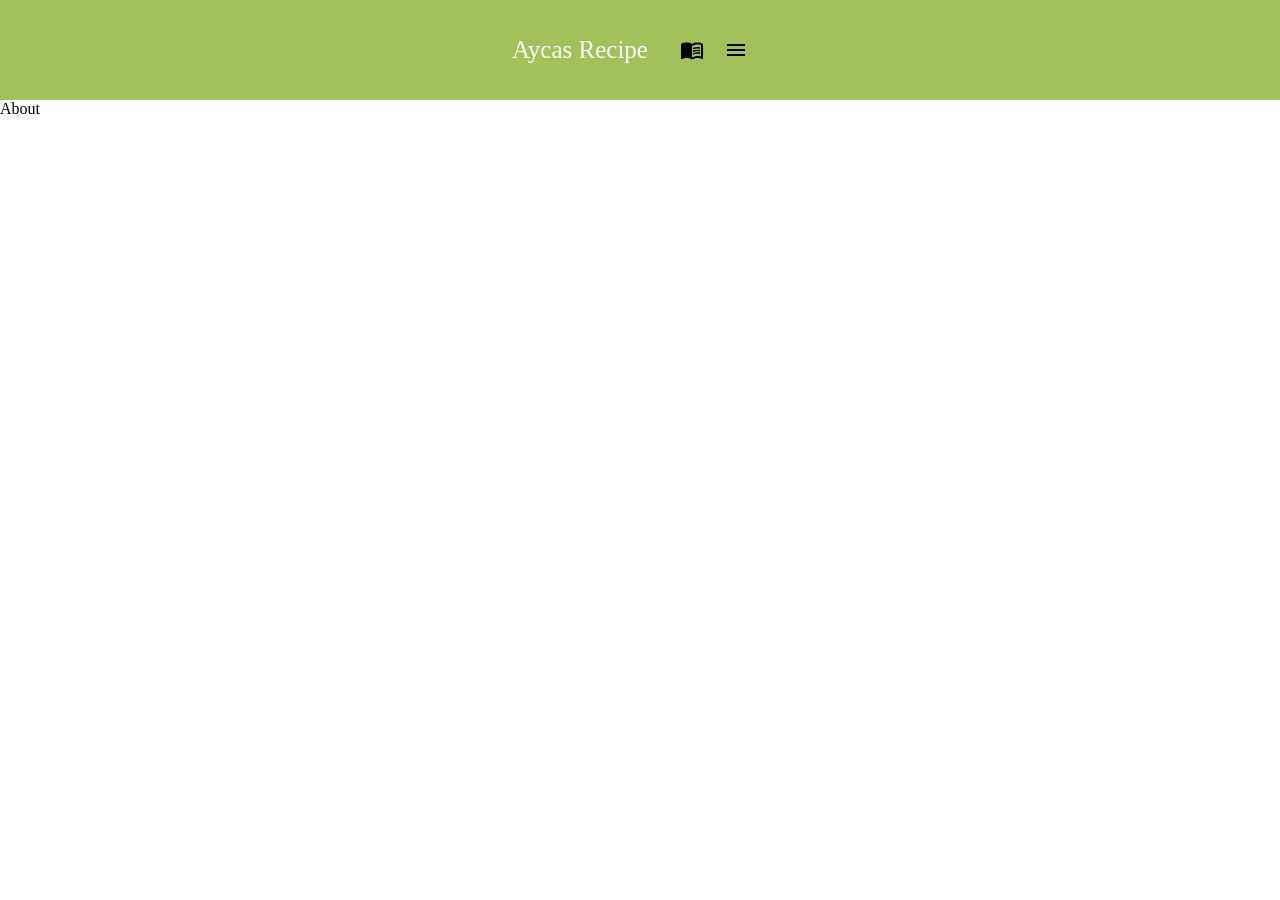
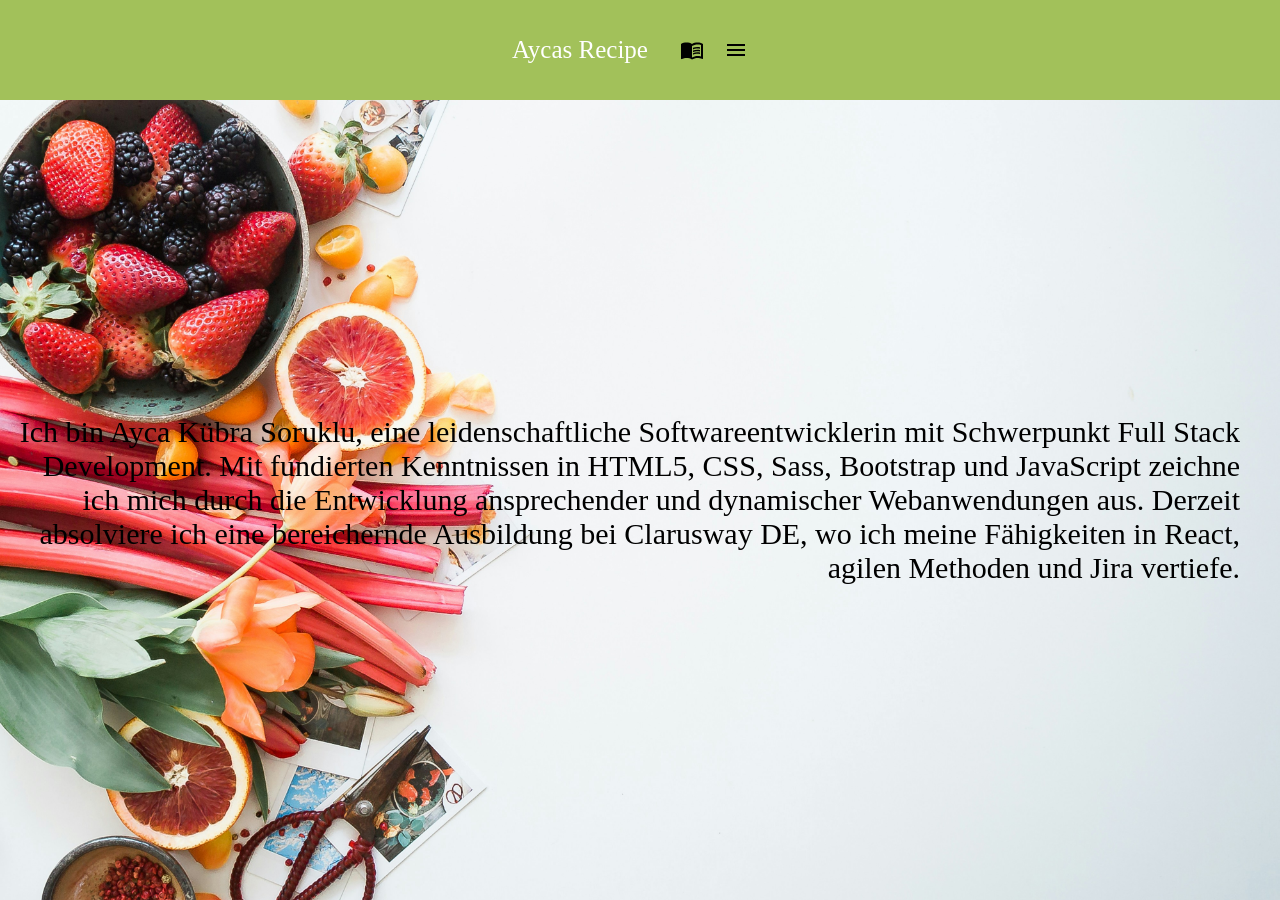
Before and after one commit to Ayca96/Recipeapp, a React (Vite) app: page /About in a window 1280 px wide. Before the commit the page ends 800 px from the top, so only its background shows below. Built offline with nearby package versions, Linux system fonts and the light colour scheme.

Commit message:
"Updated About and Register pages with new content and styles"

```diff
--- /dev/null
+++ b/src/css/About.css
@@ -0,0 +1,19 @@
+.aboutContainer{
+  background-image: url(../assets/brooke-lark-08bOYnH_r_E-unsplash.jpg);
+  background-position: center;
+  background-size: cover;
+  width: 100%;
+  height: 100vh;
+  display: flex;
+}
+
+
+.aboutme{
+display: flex;
+align-items: center;
+text-align: right;
+font-size: 30px;
+margin-right: 40px;
+
+
+}
--- a/src/pages/About.jsx
+++ b/src/pages/About.jsx
@@ -1,8 +1,12 @@
-
+import "../css/About.css"
 
 function About() {
   return (
-    <div>About</div>
+    <div className="aboutContainer">
+      <p className="aboutme">
+      Ich bin Ayca Kübra Soruklu, eine leidenschaftliche Softwareentwicklerin mit Schwerpunkt Full Stack Development. Mit fundierten Kenntnissen in HTML5, CSS, Sass, Bootstrap und JavaScript zeichne ich mich durch die Entwicklung ansprechender und dynamischer Webanwendungen aus. Derzeit absolviere ich eine bereichernde Ausbildung bei Clarusway DE, wo ich meine Fähigkeiten in React, agilen Methoden und Jira vertiefe.
+      </p>
+    </div>
   )
 }
 
--- a/src/pages/Register.jsx
+++ b/src/pages/Register.jsx
@@ -5,6 +5,7 @@ import DeleteIcon from '@mui/icons-material/Delete';
 import SendIcon from '@mui/icons-material/Send';
 import Stack from '@mui/material/Stack';
 import  "../css/Register.css"
+import GoogleIcon from '@mui/icons-material/Google';
 
 export default function Register() {
   return (
@@ -21,11 +22,11 @@ export default function Register() {
       <TextField className='textField' id="outlined-basic" label="Password" variant="outlined" />
 
       <Stack direction="row" spacing={2} sx={{ mt: 2 }}>
-      <Button variant="outlined" startIcon={<DeleteIcon />}>
-        Delete
+      <Button variant="outlined" startIcon={<GoogleIcon />}>
+      Continue with Google
       </Button>
       <Button variant="contained" endIcon={<SendIcon />}>
-        Send
+       Register
       </Button>
     </Stack>
 
```
Also changed, not shown: src/assets/brooke-lark-08bOYnH_r_E-unsplash.jpg (added).
